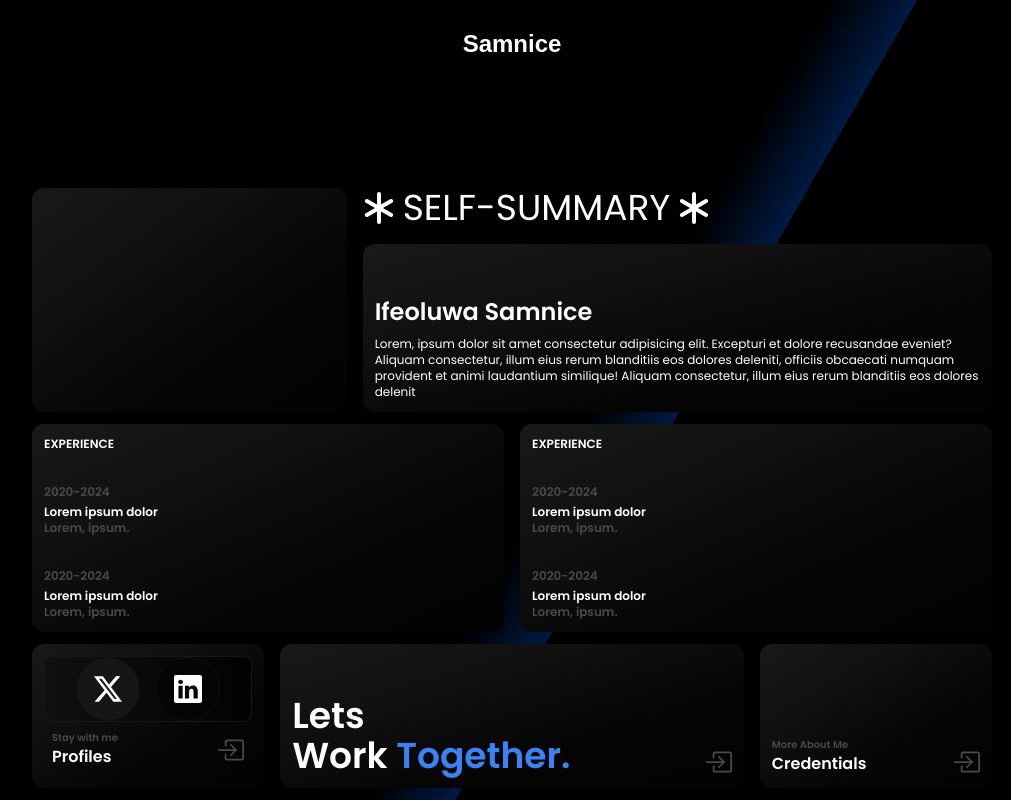
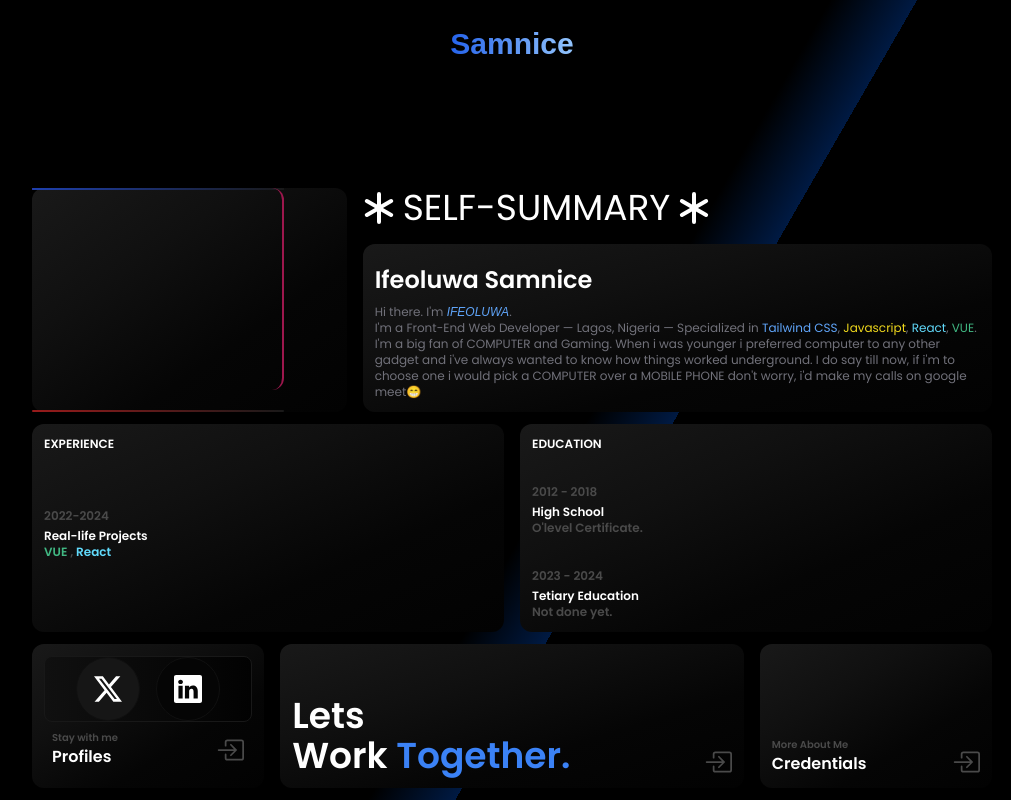
Before and after one commit to Samn1ce/Portfolio, a Vue app in the folder portfolio/: page / in a window 1280 px wide. Shown: the whole page, without its empty margins (128-1139 px from the left). Built offline with nearby package versions, Linux system fonts and the light colour scheme; a web font is replaced by a local one.

Commit message:
fixing image transitions

```diff
--- a/portfolio/index.html
+++ b/portfolio/index.html
@@ -4,7 +4,7 @@
     <meta charset="UTF-8">
     <link rel="icon" href="/favicon.ico">
     <meta name="viewport" content="width=device-width, initial-scale=1.0">
-    <title>Vite App</title>
+    <title>Samnice</title>
   </head>
   <body>
     <div id="app"></div>
--- /dev/null
+++ b/portfolio/src/assets/EduData.json
@@ -0,0 +1,12 @@
+[
+    {
+        "year": "2012 - 2018",
+        "level": "High School",
+        "cert": "O'level Certificate"
+    },
+    {
+        "year": "2023 - 2024",
+        "level": "Tetiary Education",
+        "cert": "Not done yet"
+    }
+]
--- /dev/null
+++ b/portfolio/src/assets/ExpData.json
@@ -0,0 +1,10 @@
+[
+    {
+        "year": "2022-2024",
+        "project": "Real-life Projects",
+        "lang": [
+                    { "name": "VUE", "color": "#41B883" },
+                    { "name": "React", "color": "#61DAFB" }
+                ]
+    }
+]
--- a/portfolio/src/components/About.vue
+++ b/portfolio/src/components/About.vue
@@ -1,29 +1,39 @@
+<script setup>
+    import ExpData from '../assets/ExpData.json'
+    import EduData from '../assets/EduData.json'
+</script>
+
 <template>
     <section class="w-full md:h-52 flex flex-col sm:flex-row gap-4 mb-3 text-white">
-        <div class="w-full md:w-1/2 rounded-xl p-3 text-xs font-semibold flex flex-col justify-between bg-gradient">
+        <div class="w-full md:w-1/2 rounded-xl p-3 text-xs font-semibold flex flex-col justify-between bg-gradient gap-4 md:gap-0">
             <h3>EXPERIENCE</h3>
-            <div>
-                <p class="mb-1 text-detail">2020-2024</p>
-                <p>Lorem ipsum dolor</p>
-                <p class="text-detail">Lorem, ipsum.</p>
+            <div v-for="data in ExpData">
+                <p class="md:mb-1 text-detail">{{ data.year }}</p>
+                <p>{{ data.project }}</p>
+                <p>
+                    <span
+                        v-for="(language, i) in data.lang"
+                        :key="i"
+                        :style="{ color: language.color }"
+                        class="text-detail"
+                    >
+                        {{ language.name }}
+                        <span v-if="i < data.lang.length - 1" class="text-detail">, </span>
+                    </span>
+                </p>
             </div>
             <div>
-                <p class="mb-1 text-detail">2020-2024</p>
-                <p>Lorem ipsum dolor</p>
-                <p class="text-detail">Lorem, ipsum.</p>
+                <p class="md:mb-1 text-detail"></p>
+                <p></p>
+                <p class="text-detail"></p>
             </div>
         </div>
-         <div class="w-full md:w-1/2 rounded-xl p-3 text-xs font-semibold flex flex-col justify-between bg-gradient">
-            <h3>EXPERIENCE</h3>
-            <div>
-                <p class="mb-1 text-detail">2020-2024</p>
-                <p>Lorem ipsum dolor</p>
-                <p class="text-detail">Lorem, ipsum.</p>
-            </div>
-            <div>
-                <p class="mb-1 text-detail">2020-2024</p>
-                <p>Lorem ipsum dolor</p>
-                <p class="text-detail">Lorem, ipsum.</p>
+         <div class="w-full md:w-1/2 rounded-xl p-3 text-xs font-semibold flex flex-col justify-between bg-gradient gap-4 md:gap-0">
+            <h3>EDUCATION</h3>
+            <div v-for="data in EduData">
+                <p class="md:mb-1 text-detail">{{ data.year }}</p>
+                <p>{{ data.level }}</p>
+                <p class="text-detail">{{ data.cert }}.</p>
             </div>
         </div>
     </section>
--- a/portfolio/src/components/Header.vue
+++ b/portfolio/src/components/Header.vue
@@ -1,5 +1,5 @@
 <template>
-    <div class="font-edu w-full h-16 flex items-center justify-center text-white text-2xl font-semibold">
-        <h1>Samnice</h1>
+    <div class="font-edu w-full h-16 flex items-center justify-center text-3xl font-semibold">
+        <h1 class="bg-gradient-to-r from-blue-600 to-blue-300 text-transparent bg-clip-text">Samnice</h1>
     </div>
 </template>
--- a/portfolio/src/components/Self.vue
+++ b/portfolio/src/components/Self.vue
@@ -3,20 +3,38 @@
 </script>
 
 <template>
-    <section class="w-full sm:h-56 flex sm:flex-row md:justify-center gap-4 mb-3 text-white">
-        <div class="sm:w-1/3 rounded-xl bg-gradient hidden sm:block">
-
-        </div>
+    <section class="w-full lg:h-56 flex sm:flex-row md:justify-center gap-4 mb-3 text-white">
+            <div class="sm:w-1/3 rounded-xl bg-gradient hidden sm:block relative">
+                <Transition name="purple">
+                    <div class="w-[80%] h-[2px] absolute top-0 rounded-full bg-gradient-to-r from-purple-800 to-[#191919]"></div>
+                </Transition>
+                <Transition name="blue">
+                    <div class="w-[80%] h-[2px] absolute left-0 rounded-full bg-gradient-to-r from-blue-800 to-[#191919]"></div>
+                </Transition>
+                <Transition name="red">
+                    <div class="w-[80%] h-[2px] absolute bottom-0 rounded-full bg-gradient-to-r from-red-800 to-[#191919]"></div>
+                </Transition>
+                <Transition name="pink">
+                    <div class="w-[80%] h-[90%] absolute border-r-2 rounded-xl border-r-pink-800"></div>
+                </Transition>
+            </div>
         <div class="w-full sm:w-2/3 rounded-xl flex flex-col justify-between gap-4">
             <div class="flex items-center gap-2">
                 <Asterics class="w-5 h-5 md:w-8 md:h-8" />
                 <h1 class="text-xl md:text-4xl">SELF-SUMMARY</h1>
                 <Asterics class="w-5 h-5 md:w-8 md:h-8" />
             </div>
-            <div class="rounded-xl h-3/4 flex flex-col justify-end p-3 gap-2 bg-gradient">
+            <div class="rounded-xl lg:h-3/4 flex flex-col justify-end p-3 gap-2 bg-gradient">
                 <h3 class="md:text-2xl text-lg font-semibold">Ifeoluwa Samnice</h3>
-                <p class="text-xs">Lorem, ipsum dolor sit amet consectetur adipisicing elit. Excepturi et dolore recusandae eveniet? Aliquam consectetur, illum eius rerum blanditiis eos dolores deleniti, officiis obcaecati numquam provident et animi laudantium similique! Aliquam consectetur, illum eius rerum blanditiis eos dolores delenit</p>
+                <div class="text-xs text-zinc-500">
+                    <p>Hi there. I'm <span class="text-blue-400 font-edu"><i>IFEOLUWA</i></span>.</p>
+                    <p>I'm a Front-End Web Developer — Lagos, Nigeria — Specialized in <span class="text-blue-400">Tailwind CSS</span>, <span class="text-js">Javascript</span>, <span class=" text-react">React</span>, <span class=" text-vue">VUE</span>. I'm a big fan of COMPUTER and Gaming. When i was younger i preferred computer to any other gadget and i've always wanted to know how things worked underground. I do say till now, if i'm to choose one i would pick a COMPUTER over a MOBILE PHONE don't worry, i'd make my calls on google meet😁</p>
+                </div>
             </div>
         </div>
     </section>
 </template>
+
+<style scoped>
+
+</style>
--- a/portfolio/src/views/MainView.vue
+++ b/portfolio/src/views/MainView.vue
@@ -36,7 +36,7 @@ onMounted(() => {
 <template>
     <main class="bg-bgColor w-full min-h-screen flex flex-col justify-between items-center gap-4 py-3 bg-dark-about">
         <Header />
-    <div class="max-w-7xl w-9/12 lg:max-h-xl font-poppins">
+        <div class="w-[90%] sm:max-w-7xl sm:w-9/12 lg:max-h-xl font-poppins">
             <div class="self-section">
                 <Self />
             </div>
--- a/portfolio/tailwind.config.js
+++ b/portfolio/tailwind.config.js
@@ -21,7 +21,10 @@ export default {
         'xl': '600px'
       },
       textColor: {
-        'detail': '#4A4A4A'
+        'detail': '#4A4A4A',
+        'js': '#EFD81D',
+        'react': '#61DAFB',
+        'vue': '#41B883'
       },
       fontSize: {
         'xxs': '10px'
```
Lines whose indentation alone changed are shown as unchanged.
